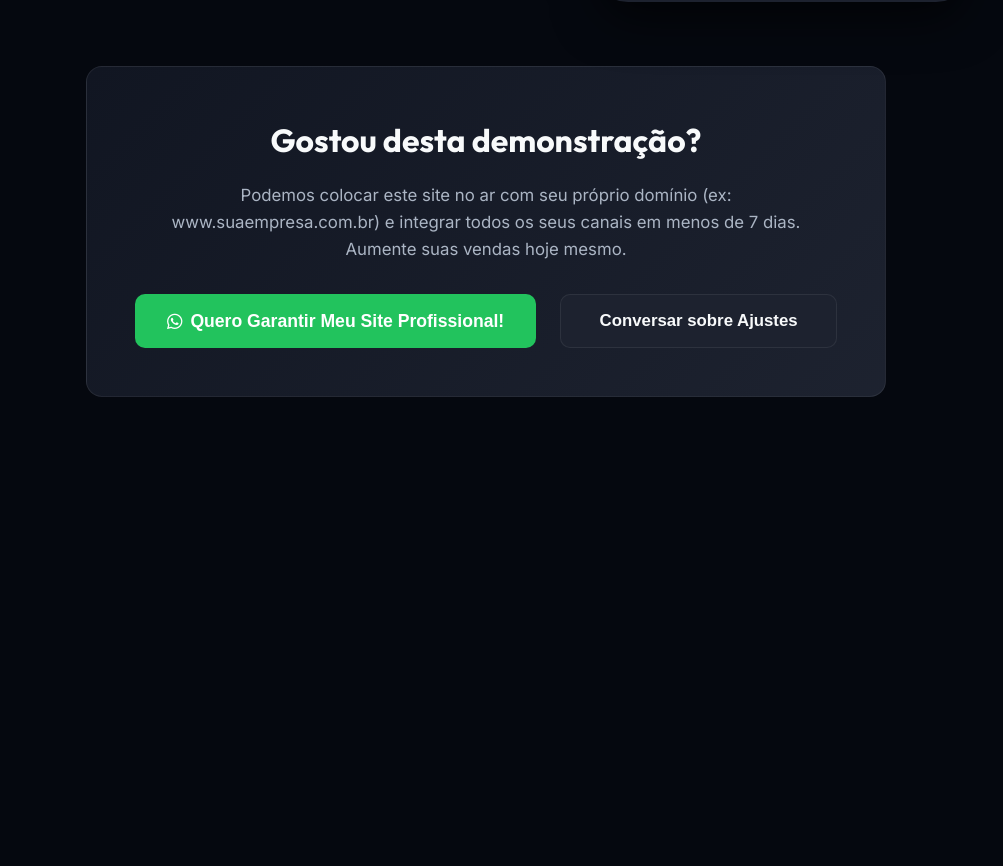
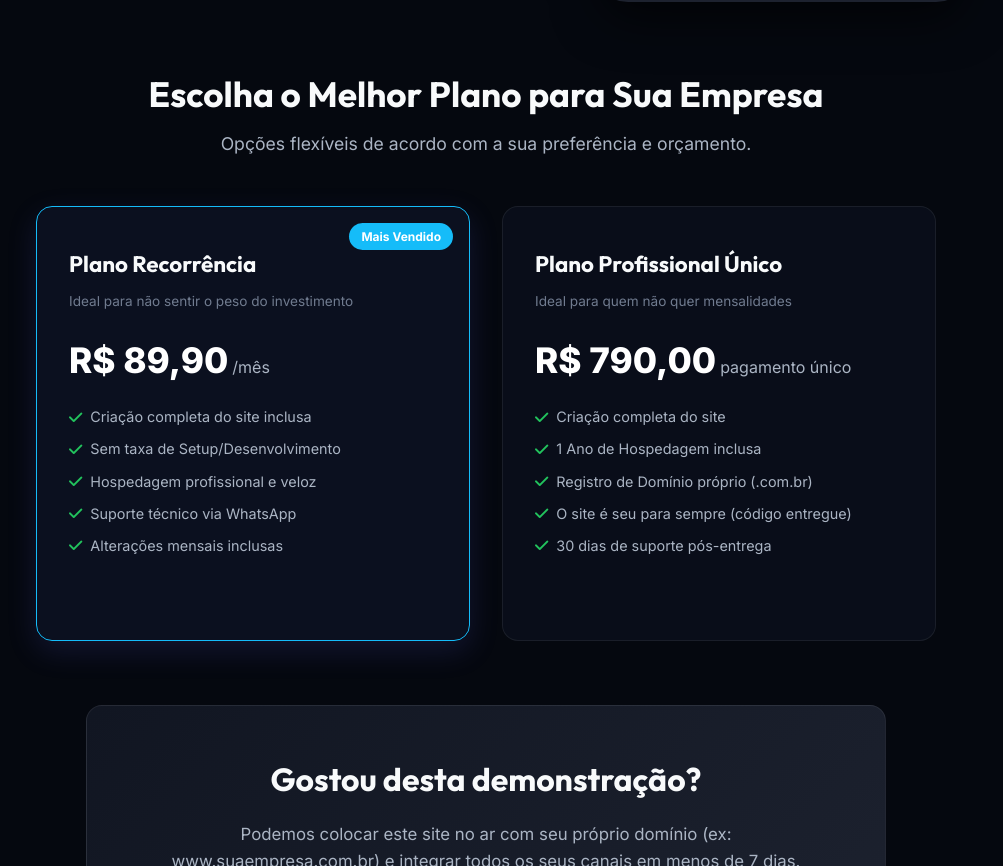
Before and after one commit to brenogonzagacarvalho/lead-maps, a website: page public/proposal.html in a window 1280 px wide. Shown: the part 1271-2137 px from the top of the page, without its empty margins (154-1157 px from the left). Before the commit the page ends 1716 px from the top, so only its background shows below. Drawn offline with Linux system fonts and the light colour scheme.

Commit message:
Add dual pricing plans (monthly subscription and flat-rate) to proposal page and WhatsApp template

```diff
--- a/public/css/styles.css
+++ b/public/css/styles.css
@@ -936,3 +936,109 @@ textarea.form-input {
   transform: translateY(-2px);
   box-shadow: 0 6px 20px var(--accent-green-glow);
 }
+
+/* Tabela de Preços (Proposta) */
+.pricing-section {
+  margin: 4rem 0;
+  text-align: center;
+}
+
+.pricing-title {
+  font-size: 2.2rem;
+  margin-bottom: 0.5rem;
+  color: var(--text-main);
+}
+
+.pricing-subtitle {
+  color: var(--text-muted);
+  font-size: 1.1rem;
+  margin-bottom: 3rem;
+}
+
+.pricing-grid {
+  display: grid;
+  grid-template-columns: repeat(auto-fit, minmax(280px, 1fr));
+  gap: 2rem;
+  max-width: 900px;
+  margin: 0 auto;
+}
+
+.pricing-card {
+  background: rgba(15, 23, 42, 0.4);
+  border: 1px solid var(--glass-border);
+  border-radius: var(--radius-lg);
+  padding: 2.5rem 2rem;
+  text-align: left;
+  position: relative;
+  transition: var(--transition-smooth);
+  display: flex;
+  flex-direction: column;
+}
+
+.pricing-card:hover {
+  transform: translateY(-5px);
+  border-color: var(--accent-purple);
+  box-shadow: 0 10px 30px rgba(0,0,0,0.4);
+}
+
+.pricing-card.featured {
+  border-color: var(--accent-blue);
+  background: rgba(15, 23, 42, 0.6);
+  box-shadow: 0 10px 30px rgba(99, 102, 241, 0.15);
+}
+
+.pricing-badge {
+  position: absolute;
+  top: 1rem;
+  right: 1rem;
+  background: var(--accent-blue);
+  color: white;
+  font-size: 0.75rem;
+  font-weight: 700;
+  padding: 0.25rem 0.75rem;
+  border-radius: 20px;
+}
+
+.pricing-header h3 {
+  font-size: 1.4rem;
+  margin-bottom: 0.5rem;
+  color: var(--text-main);
+}
+
+.pricing-price {
+  font-size: 2.2rem;
+  font-weight: 800;
+  color: white;
+  margin: 1.2rem 0;
+  display: flex;
+  align-items: baseline;
+}
+
+.pricing-price span {
+  font-size: 1rem;
+  color: var(--text-muted);
+  font-weight: 400;
+  margin-left: 0.25rem;
+}
+
+.pricing-features {
+  list-style: none;
+  padding: 0;
+  margin: 0 0 2rem 0;
+  flex-grow: 1;
+}
+
+.pricing-features li {
+  font-size: 0.9rem;
+  color: var(--text-muted);
+  margin-bottom: 0.75rem;
+  display: flex;
+  align-items: center;
+  gap: 0.5rem;
+  line-height: 1.4;
+}
+
+.pricing-features li i {
+  color: var(--accent-green);
+  font-size: 0.95rem;
+}
--- a/public/js/app.js
+++ b/public/js/app.js
@@ -750,7 +750,7 @@ Hoje em dia, cerca de 70% das pessoas procuram o site de uma empresa local no Ma
 
 Criei uma demonstração visual gratuita e exclusiva de como ficaria um site premium para a *${lead.name}* no celular e computador.
 
-Você pode ver a proposta e a demonstração nesse link:
+Temos planos flexíveis: Mensal (R$ 89,90/mês) ou Pagamento Único (R$ 790,00). Você pode ver o modelo e os planos no link:
 👉 ${proposalLink}
 
 Se gostar, podemos conversar para colocá-lo no ar com o seu domínio próprio. O que acha?`;
--- a/public/proposal.html
+++ b/public/proposal.html
@@ -144,6 +144,51 @@
 
     </div>
 
+    <!-- SEÇÃO DE PREÇOS -->
+    <div class="pricing-section">
+      <h2 class="pricing-title">Escolha o Melhor Plano para Sua Empresa</h2>
+      <p class="pricing-subtitle">Opções flexíveis de acordo com a sua preferência e orçamento.</p>
+
+      <div class="pricing-grid">
+        <!-- Plano Assinatura -->
+        <div class="pricing-card featured">
+          <span class="pricing-badge">Mais Vendido</span>
+          <div class="pricing-header">
+            <h3>Plano Recorrência</h3>
+            <p style="color: var(--text-dimmed); font-size: 0.85rem; margin-top: 0.25rem;">Ideal para não sentir o peso do investimento</p>
+          </div>
+          <div class="pricing-price">
+            R$ 89,90<span>/mês</span>
+          </div>
+          <ul class="pricing-features">
+            <li><i class="fa-solid fa-check"></i> Criação completa do site inclusa</li>
+            <li><i class="fa-solid fa-check"></i> Sem taxa de Setup/Desenvolvimento</li>
+            <li><i class="fa-solid fa-check"></i> Hospedagem profissional e veloz</li>
+            <li><i class="fa-solid fa-check"></i> Suporte técnico via WhatsApp</li>
+            <li><i class="fa-solid fa-check"></i> Alterações mensais inclusas</li>
+          </ul>
+        </div>
+
+        <!-- Plano Único -->
+        <div class="pricing-card">
+          <div class="pricing-header">
+            <h3>Plano Profissional Único</h3>
+            <p style="color: var(--text-dimmed); font-size: 0.85rem; margin-top: 0.25rem;">Ideal para quem não quer mensalidades</p>
+          </div>
+          <div class="pricing-price">
+            R$ 790,00<span>pagamento único</span>
+          </div>
+          <ul class="pricing-features">
+            <li><i class="fa-solid fa-check"></i> Criação completa do site</li>
+            <li><i class="fa-solid fa-check"></i> 1 Ano de Hospedagem inclusa</li>
+            <li><i class="fa-solid fa-check"></i> Registro de Domínio próprio (.com.br)</li>
+            <li><i class="fa-solid fa-check"></i> O site é seu para sempre (código entregue)</li>
+            <li><i class="fa-solid fa-check"></i> 30 dias de suporte pós-entrega</li>
+          </ul>
+        </div>
+      </div>
+    </div>
+
     <!-- CALL TO ACTION CENTRALIZADA -->
     <div class="proposal-cta">
       <h2 style="font-size: 2rem; margin-bottom: 1rem;">Gostou desta demonstração?</h2>
```
